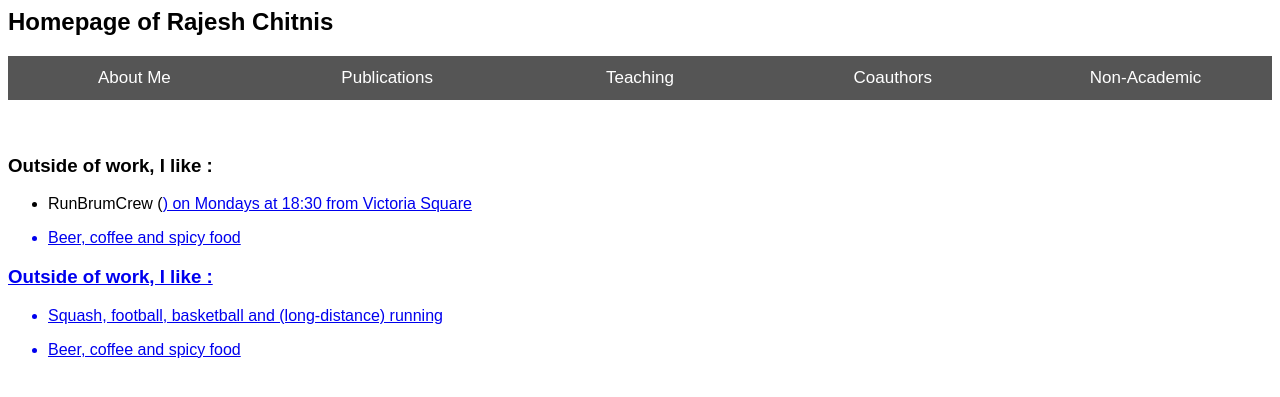
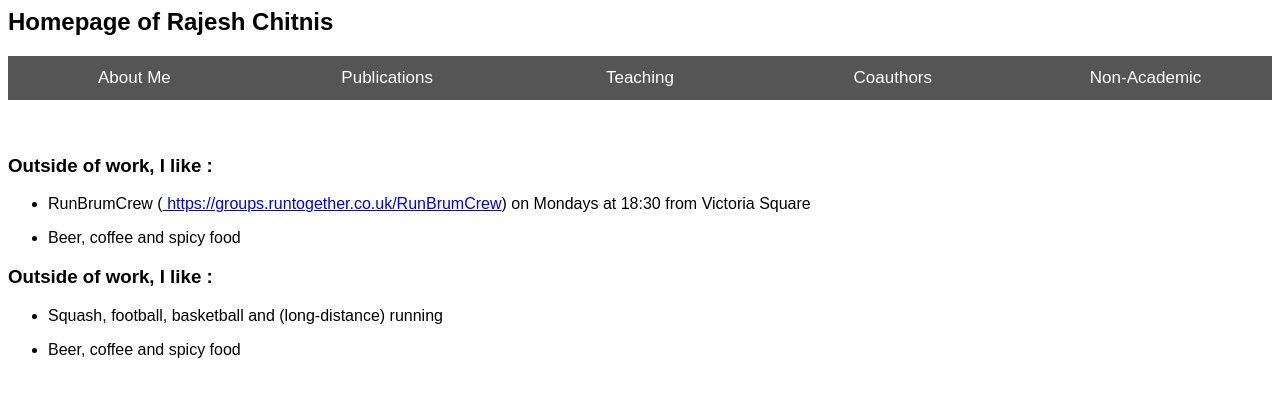
Before and after one commit to rajeshchitnis/rajeshchitnis.github.io, a Jekyll site: the page running.html, which Jekyll copies as it is, in a window 1280 px wide. Shown: the top 397 px of the page. Built offline with Jekyll 4.4.1, drawn with Linux system fonts in a browser that asks for light colours; some of the changed lines change nothing that is shown.

Commit message:
Update running.html

```diff
--- a/running.html
+++ b/running.html
@@ -68,7 +68,7 @@
 </p>
 <ul>
 
-<li><p> RunBrumCrew (<a href="https://groups.runtogether.co.uk/RunBrumCrew" https://groups.runtogether.co.uk/RunBrumCrew</a>) on Mondays at 18:30 from Victoria Square </p></li>
+<li><p> RunBrumCrew (<a href="https://groups.runtogether.co.uk/RunBrumCrew"> https://groups.runtogether.co.uk/RunBrumCrew</a>) on Mondays at 18:30 from Victoria Square </p></li>
 <li><p> Beer, coffee and spicy food</p></li>
 
 
```
